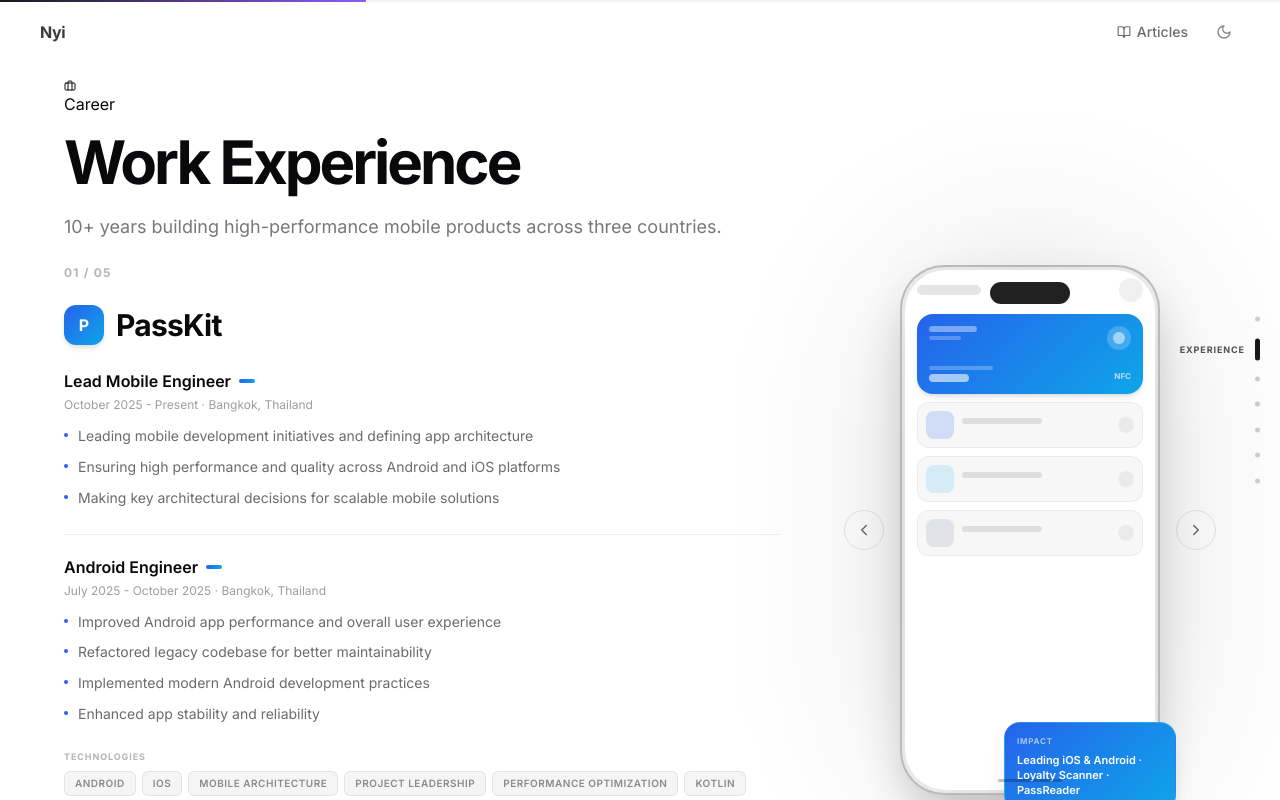
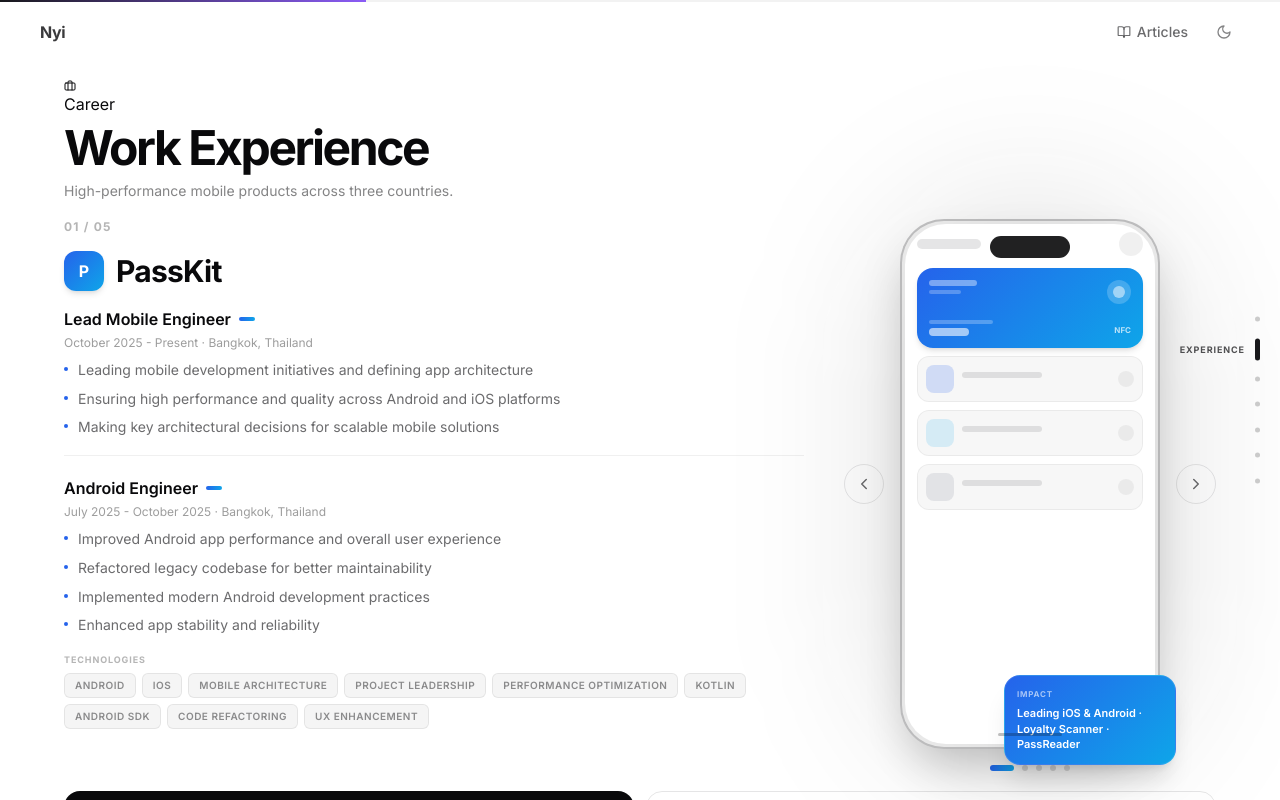
Before and after one commit to nyinyiz/resume, a Next.js app: page / in a window 1280 px wide. Both pictures are taken after a click on the button "EXPERIENCE". Built offline with nearby package versions, Linux system fonts and the light colour scheme.

Commit message:
polish: compact Experience slide — tighter header, spacing, and CTA padding
- Reduce h2 from text-6xl to text-5xl, shorten subtitle copy
- Tighten mb/gap throughout info panel (space-y-6→4, gaps, mb-3→2)
- Compact CTA cards p-6→p-5, pull mt-8→mt-5

```diff
--- a/src/components/Experience.tsx
+++ b/src/components/Experience.tsx
@@ -288,32 +288,32 @@
   return (
     <section id="experience" className="relative z-10">
       {/* Header */}
-      <div className="max-w-2xl mb-6">
+      <div className="max-w-2xl mb-4">
         <motion.p
           initial={{ opacity: 0, y: 12 }} whileInView={{ opacity: 1, y: 0 }}
           viewport={{ once: true }} transition={{ duration: 0.6, ease }}
-          className="section-label mb-4"
+          className="section-label mb-2"
         >
           <Briefcase size={12} /> Career
         </motion.p>
         <motion.h2
           initial={{ opacity: 0, y: 16 }} whileInView={{ opacity: 1, y: 0 }}
           viewport={{ once: true }} transition={{ duration: 0.7, delay: 0.05, ease }}
-          className="font-heading text-4xl md:text-6xl font-bold tracking-tighter text-foreground mb-5"
+          className="font-heading text-3xl md:text-5xl font-bold tracking-tighter text-foreground mb-2"
         >
           Work Experience
         </motion.h2>
         <motion.p
           initial={{ opacity: 0, y: 12 }} whileInView={{ opacity: 1, y: 0 }}
           viewport={{ once: true }} transition={{ duration: 0.7, delay: 0.12, ease }}
-          className="text-lg text-foreground/55 leading-relaxed"
+          className="text-sm text-foreground/50 leading-relaxed"
         >
-          10+ years building high-performance mobile products across three countries.
+          High-performance mobile products across three countries.
         </motion.p>
       </div>
 
       {/* Carousel */}
-      <div className="flex flex-col lg:flex-row items-start gap-10 lg:gap-16">
+      <div className="flex flex-col lg:flex-row items-start gap-6 lg:gap-10">
 
         {/* ── Left: info panel ── */}
         <div className="flex-1 min-w-0">
@@ -324,7 +324,7 @@
               variants={slideVariants}
               initial="enter" animate="center" exit="exit"
               transition={{ duration: 0.38, ease }}
-              className="space-y-6"
+              className="space-y-4"
             >
               {/* Counter */}
               <p className="text-xs font-bold tracking-widest uppercase text-foreground/30">
@@ -356,10 +356,10 @@
                       {role.type || group.type}
                     </span>
                   </div>
-                  <p className="text-xs text-foreground/40 mb-3">
+                  <p className="text-xs text-foreground/40 mb-2">
                     {role.period} · {group.location}
                   </p>
-                  <ul className="space-y-2">
+                  <ul className="space-y-1.5">
                     {role.responsibilities.map((r: string, j: number) => (
                       <li key={j} className="flex items-start gap-2.5">
                         <span className="mt-2 w-1 h-1 rounded-full flex-shrink-0" style={{ background: theme.from }} />
@@ -372,7 +372,7 @@
 
               {/* Skills */}
               <div>
-                <p className="text-[9px] font-bold uppercase tracking-widest text-foreground/30 mb-2">
+                <p className="text-[9px] font-bold uppercase tracking-widest text-foreground/30 mb-1.5">
                   Technologies
                 </p>
                 <div className="flex flex-wrap gap-1.5">
@@ -476,13 +476,13 @@
       <motion.div
         initial={{ opacity: 0, y: 16 }} whileInView={{ opacity: 1, y: 0 }}
         viewport={{ once: true }} transition={{ duration: 0.7, ease }}
-        className="mt-8 grid grid-cols-1 sm:grid-cols-2 gap-3"
+        className="mt-5 grid grid-cols-1 sm:grid-cols-2 gap-3"
       >
         {/* LinkedIn */}
         <Link
           href={resumeData.personalInfo.linkedin}
           target="_blank" rel="noopener noreferrer"
-          className="group flex items-center justify-between gap-4 p-6 rounded-2xl bg-foreground text-background hover:opacity-95 transition-opacity duration-200 shadow-xl"
+          className="group flex items-center justify-between gap-4 p-5 rounded-2xl bg-foreground text-background hover:opacity-95 transition-opacity duration-200 shadow-xl"
         >
           <div className="space-y-1">
             <div className="flex items-center gap-2">
@@ -501,7 +501,7 @@
         <Link
           href={resumeData.personalInfo.github}
           target="_blank" rel="noopener noreferrer"
-          className="group flex items-center justify-between gap-4 p-6 rounded-2xl glass border border-foreground/10 hover:border-foreground/20 transition-all duration-200"
+          className="group flex items-center justify-between gap-4 p-5 rounded-2xl glass border border-foreground/10 hover:border-foreground/20 transition-all duration-200"
         >
           <div className="space-y-1">
             <div className="flex items-center gap-2">
```
